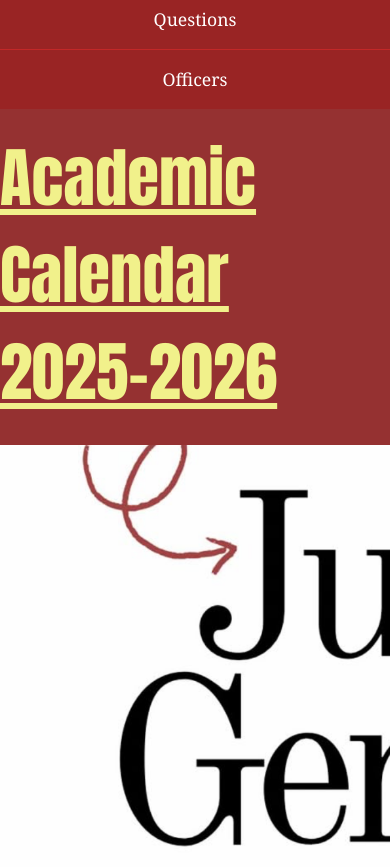
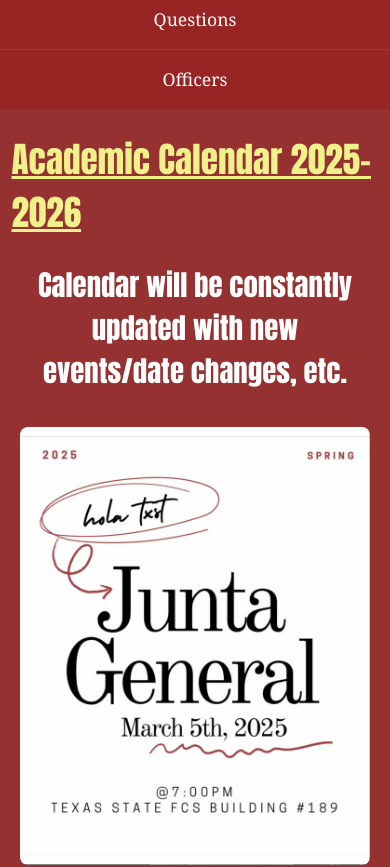
Before and after one commit to ServandoGonzl07/HOLATXSTWEBSITE, a plain HTML site: page calendar.html in a window 390 px wide. Shown: the part 420-1287 px from the top of the page. Drawn offline with Linux system fonts and the light colour scheme.

Commit message:
Update calendar.css

```diff
--- a/calendar.css
+++ b/calendar.css
@@ -48,3 +48,50 @@
   .main-content {
     flex: 1 0 auto;
   }
+
+
+  @media (max-width: 768px) {
+    .calendar-text {
+      font-size: 2.2rem;
+      padding: 0.4em 0.1em;
+      text-decoration: underline;
+      word-break: break-word;
+    }
+
+    .calendar-div {
+      margin-top: 10px;
+      padding: 0 0.5em;
+    }
+
+    .calendardiv-two {
+      min-height: unset;
+      margin-top: 10px;
+      flex-direction: column;
+      align-items: center;
+    }
+
+    .inside-div {
+      flex-direction: column;
+      align-items: center;
+      justify-content: flex-start;
+    }
+
+    .inside-div p {
+      font-size: 1.8rem;
+      width: 90vw;
+      margin-right: 0;
+      margin-bottom: 1.2em;
+      padding: 0 0.2em;
+      text-align: center;
+    }
+
+    .calendar-pic {
+      width: 90vw;
+      max-width: 350px;
+      height: auto;
+      min-width: 0;
+      border-radius: 8px;
+      margin: 0 auto;
+      display: block;
+    }
+  }
```
